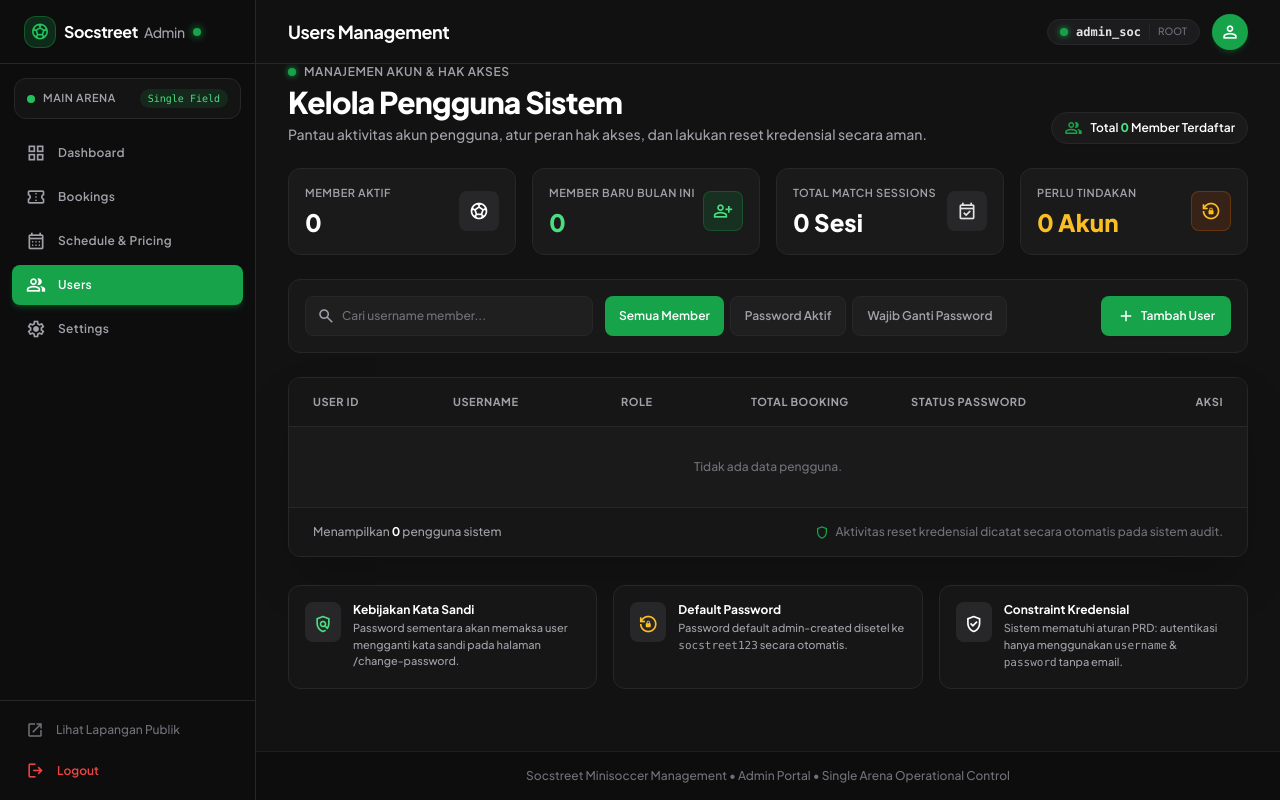
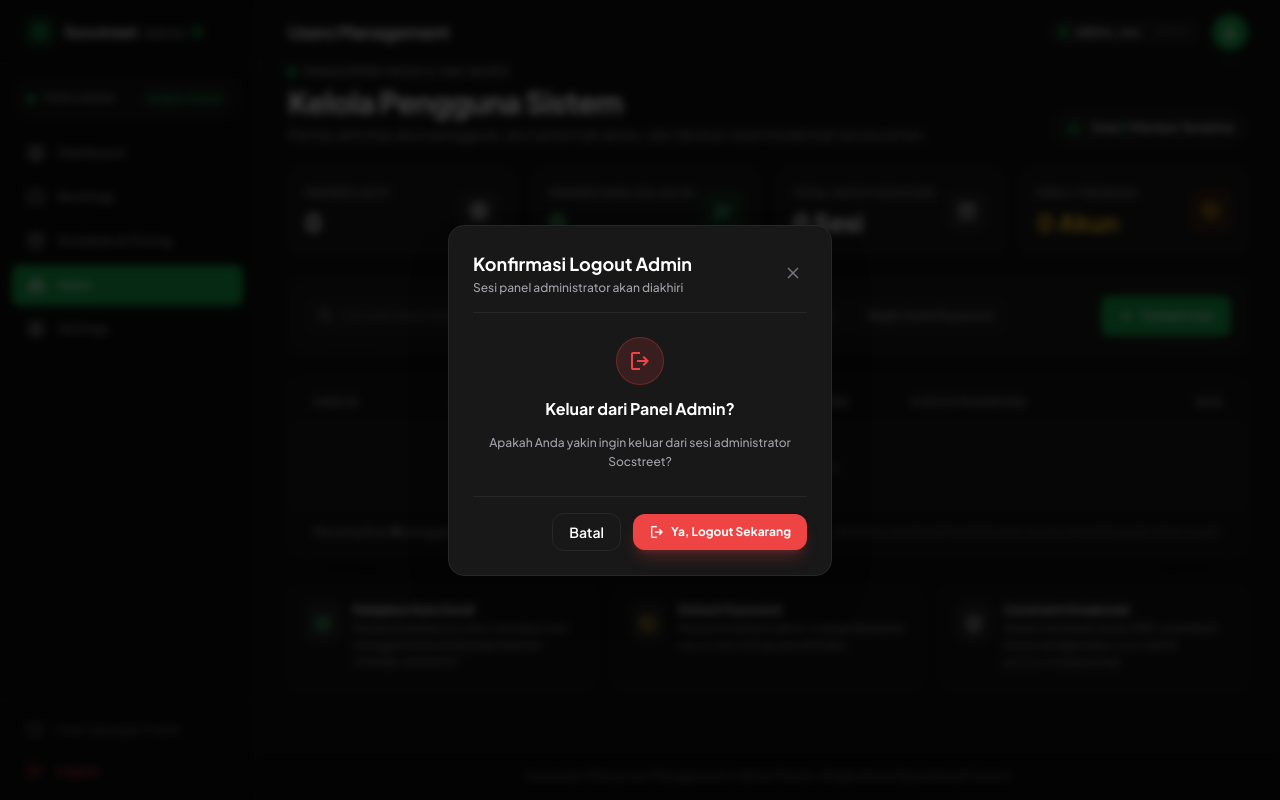
Before and after one commit to satriafzal/socstreet_web, a Laravel app: template resources/views/admin/users.blade.php in a window 1280 px wide, after a click that opens the changed part. Run offline with Laravel 12, Linux system fonts and the light colour scheme; the template is opened without the code that fills it, so the values that code supplies are empty; parts of the project's set-up code (start-up, migrations or seed data) failed here and were passed over; some libraries are stand-ins or nearby versions.

Commit message:
update admin.blade.php

```diff
--- a/resources/views/components/layouts/admin.blade.php
+++ b/resources/views/components/layouts/admin.blade.php
@@ -183,6 +183,32 @@
         }
     </script>
 
+    <!-- Admin Logout Confirmation Modal -->
+    <x-modal id="admin-logout-modal" title="Konfirmasi Logout Admin" subtitle="Sesi panel administrator akan diakhiri" maxWidth="sm">
+        <div class="text-center py-2 space-y-3">
+            <div class="w-12 h-12 rounded-full bg-[#EF4444]/15 border border-[#EF4444]/30 text-[#EF4444] flex items-center justify-center mx-auto">
+                <span class="material-symbols-outlined text-[24px]">logout</span>
+            </div>
+            <h4 class="text-base font-bold text-white">Keluar dari Panel Admin?</h4>
+            <p class="text-xs text-[#A1A1AA] leading-relaxed">
+                Apakah Anda yakin ingin keluar dari sesi administrator Socstreet?
+            </p>
+        </div>
+
+        <x-slot:footer>
+            <x-button variant="secondary" size="md" type="button" onclick="toggleModal('admin-logout-modal')">
+                Batal
+            </x-button>
+            <form action="{{ route('logout') }}" method="POST" class="inline">
+                @csrf
+                <button type="submit" class="inline-flex items-center justify-center gap-1.5 px-4 py-2.5 rounded-xl text-xs font-bold bg-[#EF4444] hover:bg-[#DC2626] text-white shadow-lg shadow-[#EF4444]/25 transition-all">
+                    <span class="material-symbols-outlined text-[16px]">logout</span>
+                    <span>Ya, Logout Sekarang</span>
+                </button>
+            </form>
+        </x-slot:footer>
+    </x-modal>
+
     @stack('scripts')
 </body>
 </html>
```
